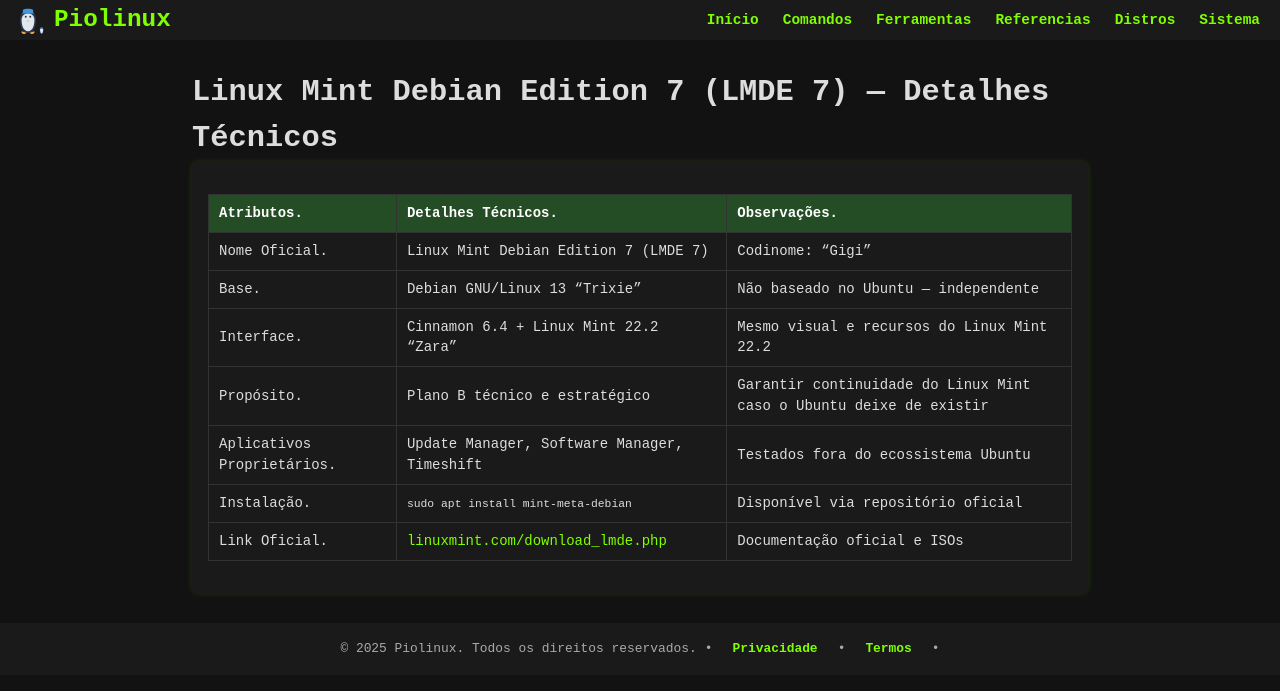
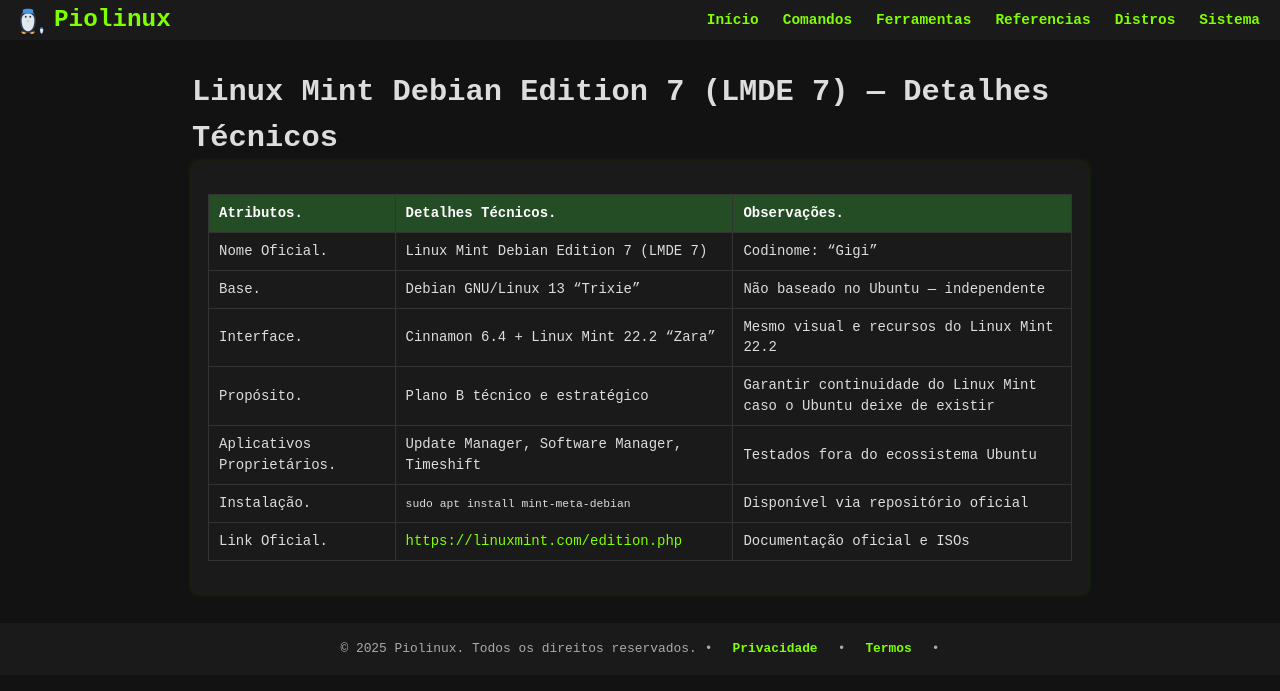
Before and after one commit to Piolinux/piolinux-site, a Jekyll site: the page built from _pages/_tabelas/lmde7.md, in a window 1280 px wide. Shown: the top 691 px of the page. Built offline with Jekyll 4.4.1, drawn with Linux system fonts in a browser that asks for light colours.

Commit message:
Update lmde7.md

```diff
--- a/_pages/_tabelas/lmde7.md
+++ b/_pages/_tabelas/lmde7.md
@@ -51,7 +51,7 @@ description: "Especificações oficiais do LMDE 7: base Debian, interface Cinnam
     </tr>
     <tr>
       <td data-label="Atributo">Link Oficial.</td>
-      <td data-label="Detalhe Técnico"><a href="https://linuxmint.com/download_lmde.php" target="_blank" rel="noopener">linuxmint.com/download_lmde.php</a></td>
+      <td data-label="Detalhe Técnico"><a href="https://linuxmint.com/edition.php?id=325" target="_blank" rel="noopener">https://linuxmint.com/edition.php</a></td>
       <td data-label="Observações">Documentação oficial e ISOs</td>
     </tr>
   </tbody>
```
